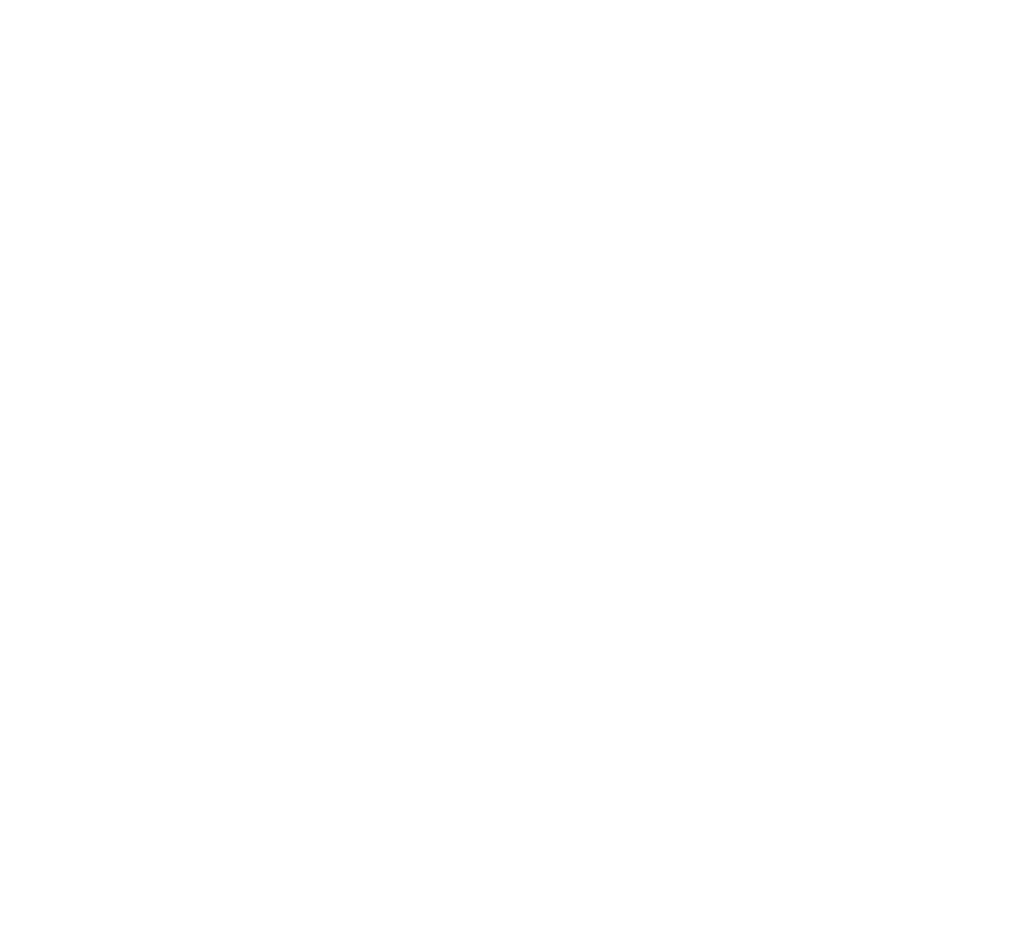
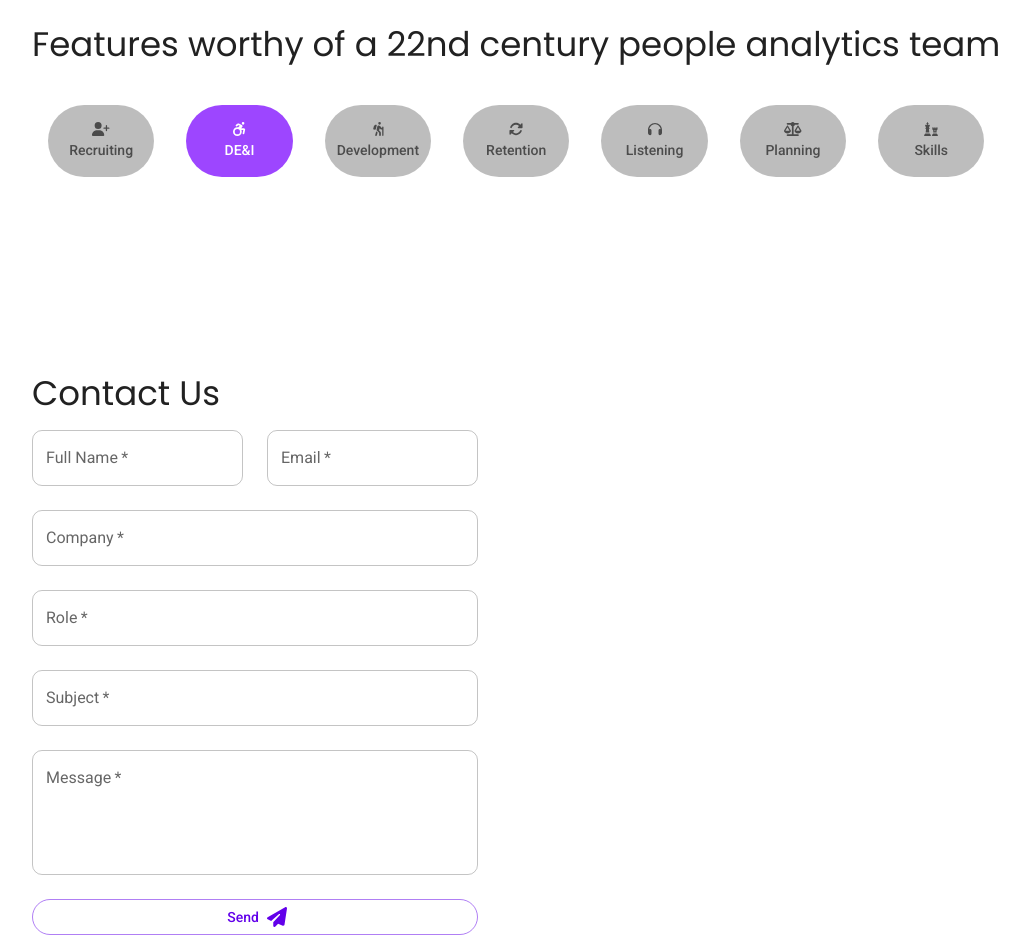
Before and after one commit to peoplekit/website, a React (Vite) app: page / in a window 1280 px wide. Shown: the part 1220-2155 px from the top of the page, without its empty margins (32-1061 px from the left). Before the commit the page ends 1064 px from the top, so only its background shows below. Built offline with nearby package versions, Linux system fonts and the light colour scheme.

Commit message:
feat: contact us form

```diff
--- a/package.json
+++ b/package.json
@@ -15,6 +15,10 @@
   "dependencies": {
     "@emotion/react": "^11.11.0",
     "@emotion/styled": "^11.11.0",
+    "@fortawesome/fontawesome-svg-core": "^6.4.0",
+    "@fortawesome/free-regular-svg-icons": "^6.4.0",
+    "@fortawesome/free-solid-svg-icons": "^6.4.0",
+    "@fortawesome/react-fontawesome": "^0.2.0",
     "@mui/material": "^5.13.3",
     "react": "^18.2.0",
     "react-dom": "^18.2.0",
--- /dev/null
+++ b/src/components/contact-us.tsx
@@ -0,0 +1,35 @@
+import { FC } from 'react';
+import { Button, Stack, TextField, Typography } from '@mui/material';
+import { TextInput } from '@components/text-input';
+import { FontAwesomeIcon } from '@fortawesome/react-fontawesome';
+import { faPaperPlane } from '@fortawesome/free-solid-svg-icons';
+
+export const ContactUs: FC = () => {
+  return (
+    <Stack spacing={2}>
+      <Typography variant="h4" component="h2">
+        Contact Us
+      </Typography>
+      <form autocomplete="on" action="https://api.web3forms.com/submit" method="POST">
+        <div className="h-captcha" data-captcha="true"></div>
+        <input type="hidden" name="access_key" value="a960d821-50d8-42e7-9e69-5efe06be3be7" />
+        <input type="hidden" name="from_name" value="PeopleKit - Contact Us" />
+        <Stack spacing={3}>
+          <Stack spacing={3} direction="row" sx={{ width: '100%' }}>
+            <TextField name="name" label="Full Name" variant="outlined" fullWidth required />
+            <TextField name="email" type="email" label="Email" variant="outlined" fullWidth required />
+          </Stack>
+          <TextField type="text" name="company" label="Company" variant="outlined" fullWidth required />
+          <TextField type="text" name="role" label="Role" variant="outlined" fullWidth required />
+          <TextField name="subject" label="Subject" variant="outlined" fullWidth required />
+          <TextField name="message" label="Message" variant="outlined" fullWidth multiline rows={4} required />
+          <Button endIcon={<FontAwesomeIcon icon={faPaperPlane} />} type="submit" variant="outlined">
+            Send
+          </Button>
+        </Stack>
+        <input type="hidden" name="recaptcha_response" id="recaptchaResponse" />
+      </form>
+      <script src="https://web3forms.com/client/script.js" async defer></script>
+    </Stack>
+  );
+};
--- /dev/null
+++ b/src/components/features.tsx
@@ -0,0 +1,64 @@
+import { FC, useEffect, useState } from 'react';
+import { Stack, Tab, Tabs, Typography } from '@mui/material';
+import { FontAwesomeIcon } from '@fortawesome/react-fontawesome';
+import { faChess, faHeadphones, faPersonHiking, faRotate, faScaleBalanced, faUserPlus, faWheelchairMove } from '@fortawesome/free-solid-svg-icons';
+
+function a11yProps(index: number) {
+  return {
+    id: `tabs-${index}`,
+    'aria-controls': `tabpanel-${index}`
+  };
+}
+
+export const Features: FC = () => {
+  const [tab, setTab] = useState(0);
+  const [carousel, setCarousel] = useState<number>(0);
+
+  useEffect(() => {
+    const interval = setInterval(() => {
+      setTab((tab) => (tab + 1) % 6);
+    }, 5000);
+    setCarousel(interval);
+    return () => clearInterval(interval);
+  }, []);
+
+  return (
+    <Stack spacing={3} sx={{ textAlign: 'center', alignItems: 'center' }}>
+      <Typography variant="h4" component="h2">
+        Features worthy of a 22nd century people analytics team
+      </Typography>
+      <Tabs
+        value={tab}
+        onChange={(_, value) => {
+          setTab(value);
+          clearInterval(carousel);
+        }}
+        variant="fullWidth"
+        sx={(theme) => ({
+          width: '100%',
+          '& .MuiTabs-indicator': {
+            display: 'none'
+          },
+          '& .MuiTab-root': {
+            borderRadius: '50px',
+            transition: 'all .5s',
+            m: 2,
+            backgroundColor: theme.palette.action.disabled
+          },
+          '& .Mui-selected': {
+            backgroundColor: theme.palette.primary.light,
+            color: 'white !important'
+          }
+        })}
+      >
+        <Tab icon={<FontAwesomeIcon icon={faUserPlus} />} label="Recruiting" {...a11yProps(0)} />
+        <Tab icon={<FontAwesomeIcon icon={faWheelchairMove} />} label="DE&I" {...a11yProps(1)} />
+        <Tab icon={<FontAwesomeIcon icon={faPersonHiking} />} label="Development" {...a11yProps(2)} />
+        <Tab icon={<FontAwesomeIcon icon={faRotate} />} label="Retention" {...a11yProps(3)} />
+        <Tab icon={<FontAwesomeIcon icon={faHeadphones} />} label="Listening" {...a11yProps(4)} />
+        <Tab icon={<FontAwesomeIcon icon={faScaleBalanced} />} label="Planning" {...a11yProps(5)} />
+        <Tab icon={<FontAwesomeIcon icon={faChess} />} label="Skills" {...a11yProps(5)} />
+      </Tabs>
+    </Stack>
+  );
+};
--- a/src/components/roles.tsx
+++ b/src/components/roles.tsx
@@ -1,5 +1,5 @@
 import { FC, useEffect, useState } from 'react';
-import { Box, Button, Card, CardMedia, Fade, Grid, Slide, Stack, Tab, Tabs, Typography } from '@mui/material';
+import { Card, CardMedia, Fade, Grid, Stack, Tab, Tabs, Typography } from '@mui/material';
 
 function a11yProps(index: number) {
   return {
@@ -45,7 +45,7 @@ export const Roles: FC = () => {
           },
           '& .Mui-selected': {
             backgroundColor: theme.palette.primary.light,
-            color: 'white'
+            color: 'white !important'
           }
         })}
       >
--- a/src/pages/home.tsx
+++ b/src/pages/home.tsx
@@ -3,6 +3,8 @@ import { Main } from '@components/main';
 import { Roles } from '@components/roles';
 import { Stack } from '@mui/material';
 import { Section } from '@components/section';
+import { Features } from '@components/features';
+import { ContactUs } from '@components/contact-us';
 
 export const Home: FC = () => {
   return (
@@ -13,6 +15,12 @@ export const Home: FC = () => {
       <Section>
         <Roles />
       </Section>
+      <Section>
+        <Features />
+      </Section>
+      <Section>
+        <ContactUs />
+      </Section>
     </Stack>
   );
 };
```
Also changed, not shown: 1 other file (tests, documents, lock files or other folders).
